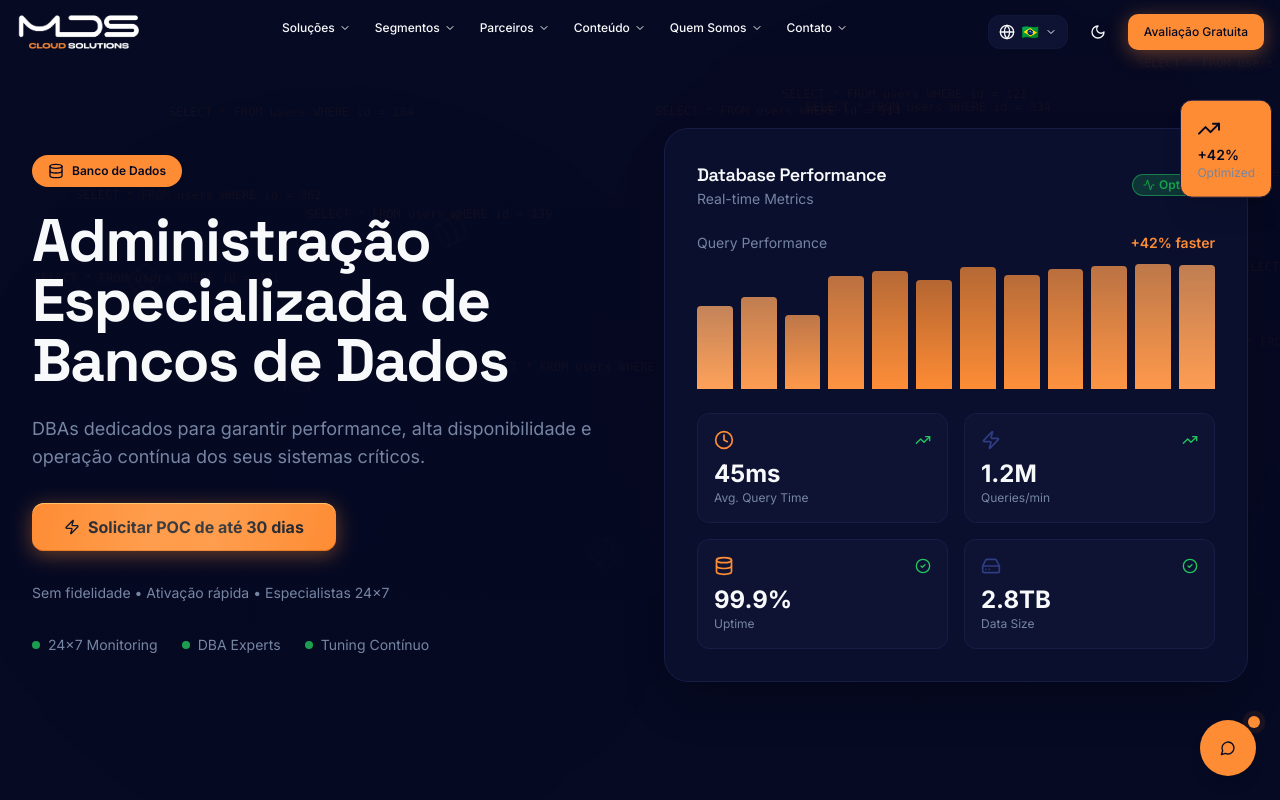
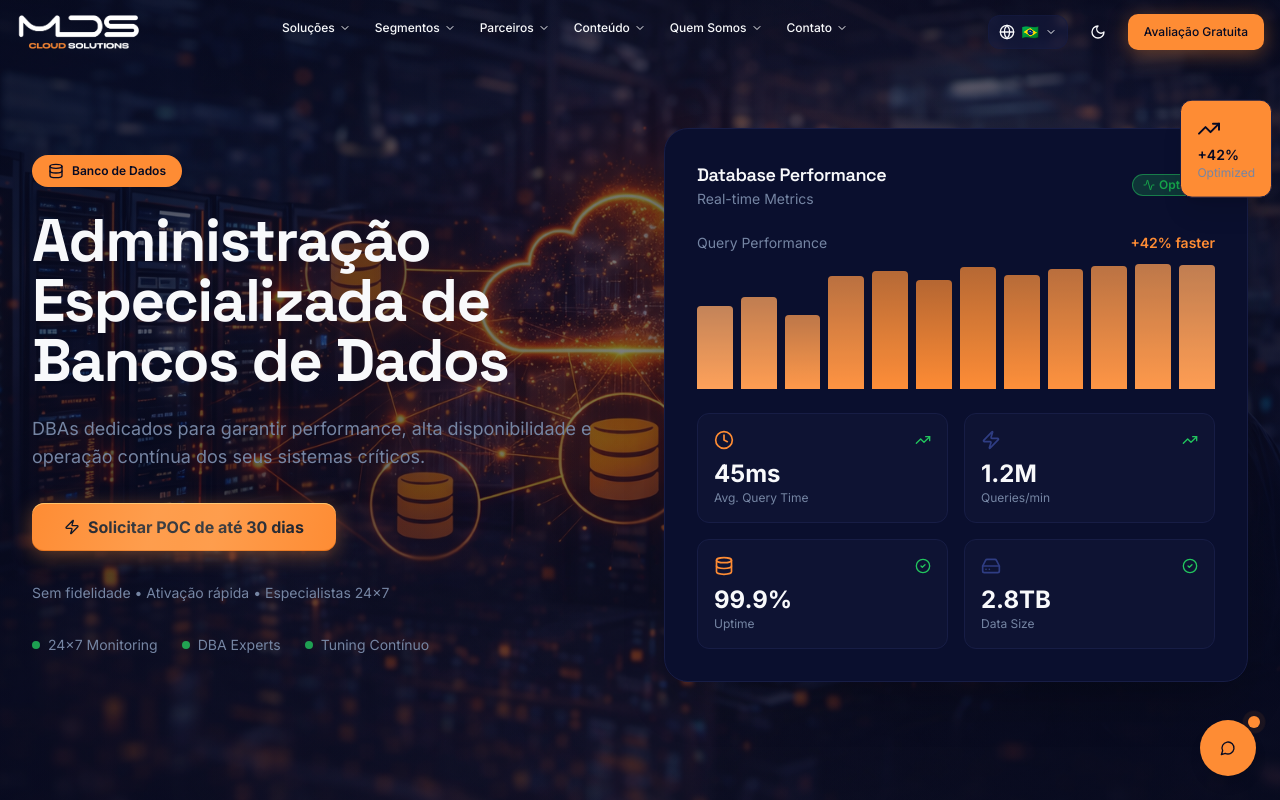
Before and after one commit to Mdscloud/website-new, a React (Vite) app: page /banco-de-dados in a window 1280 px wide. Shown: the top 800 px of the page. Built offline with nearby package versions, Linux system fonts and the light colour scheme; the HTML template or start-up script is replaced by a standard one; a web font is replaced by a local one.

Commit message:
Atualizando hero da pagina de banco de dados

```diff
--- a/src/pages/DatabaseSolutions.tsx
+++ b/src/pages/DatabaseSolutions.tsx
@@ -3,6 +3,7 @@ import { Shield, Lock, Database, Server, Cloud, CheckCircle2, Gift, ArrowRight,
 import { Header } from "@/components/Header";
 import { Footer } from "@/components/Footer";
 import { FloatingContact } from "@/components/FloatingContact";
+import backgroundBancoDeDados from "@/assets/background-banco-de-dados.png";
 import { Button } from "@/components/ui/button";
 import { Card, CardContent, CardDescription, CardHeader, CardTitle } from "@/components/ui/card";
 import { Badge } from "@/components/ui/badge";
@@ -137,6 +138,16 @@ export default function DatabaseSolutions() {
         <div className="relative z-10 min-h-screen">
           {/* Hero Section */}
           <section className="relative py-20 lg:py-32 overflow-hidden">
+            {/* Background Image */}
+            <div
+              className="absolute inset-0 bg-cover bg-center bg-no-repeat"
+              style={{
+                backgroundImage: `url(${backgroundBancoDeDados})`,
+              }}
+            />
+            {/* Overlay para transparência e legibilidade */}
+            <div className="absolute inset-0 bg-gradient-to-b from-background/60 via-background/50 to-background/60" />
+            <div className="absolute inset-0 bg-gradient-to-r from-background/35 via-transparent to-background/35" />
             {/* Animated gradient orbs - adapted for light theme with green/emerald accent */}
             <motion.div
               animate={{
```
Also changed, not shown: src/assets/background-banco-de-dados.png (added).
